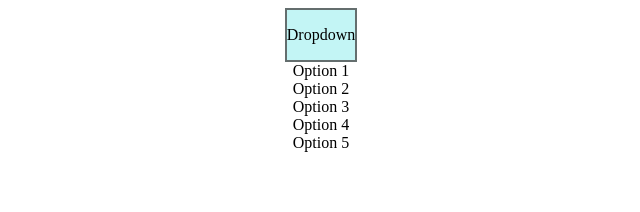
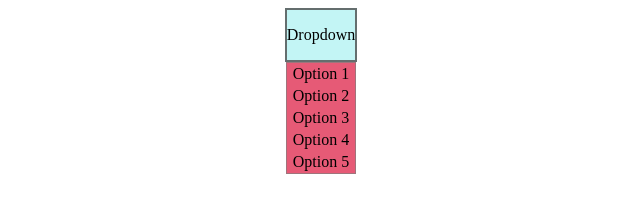
Before and after one commit to Luke2220/css-animation-practice, a plain HTML site: page animation_practice.html in a window 1280 px wide. Both pictures are taken after a click on the element "Dropdown". Shown: the whole page, without its empty margins (319-959 px from the left). Drawn offline with Linux system fonts and the light colour scheme.

Commit message:
animate sliding dropdown

```diff
--- a/animation_practice.html
+++ b/animation_practice.html
@@ -13,7 +13,7 @@
             <section class='dropdown-box'>
                 <p>Dropdown</p>
             </section>
-            <div class='visible dropdown'>
+            <div class='dropdown visible'>
                 <div>Option 1</div>
                 <div>Option 2</div>
                 <div>Option 3</div>
--- a/drop-down.js
+++ b/drop-down.js
@@ -3,6 +3,7 @@ const dropdown = document.getElementsByClassName('dropdown')[0];
 
 function toggleVisible(element){
     element.classList.toggle('visible');
+    element.classList.toggle('transition-slide');
 }
 
 dropdownBox.addEventListener('click', ( )=> {
--- a/drop_down.css
+++ b/drop_down.css
@@ -1,6 +1,4 @@
-.visible{
-    display:none;
-}
+
 
 .dropdown-flex{
     display:flex;
@@ -12,3 +10,26 @@
     background-color: rgba(177, 243, 243, 0.767);
     border:2px solid rgba(77, 77, 77, 0.801);
 }
+
+.dropdown{
+    background-color: rgba(220, 20, 60, 0.699);
+    border:1px solid rgba(128, 128, 128, 0.692);
+    position: relative;
+    bottom:50px;
+    transition: transform 300ms ease-out;
+
+}
+
+.dropdown div{
+    padding:2px 6px;
+}
+
+.transition-slide{
+    transform: translateY(50px);
+
+}
+
+.visible{
+    opacity: 0;
+    position: absolute;
+}
```
